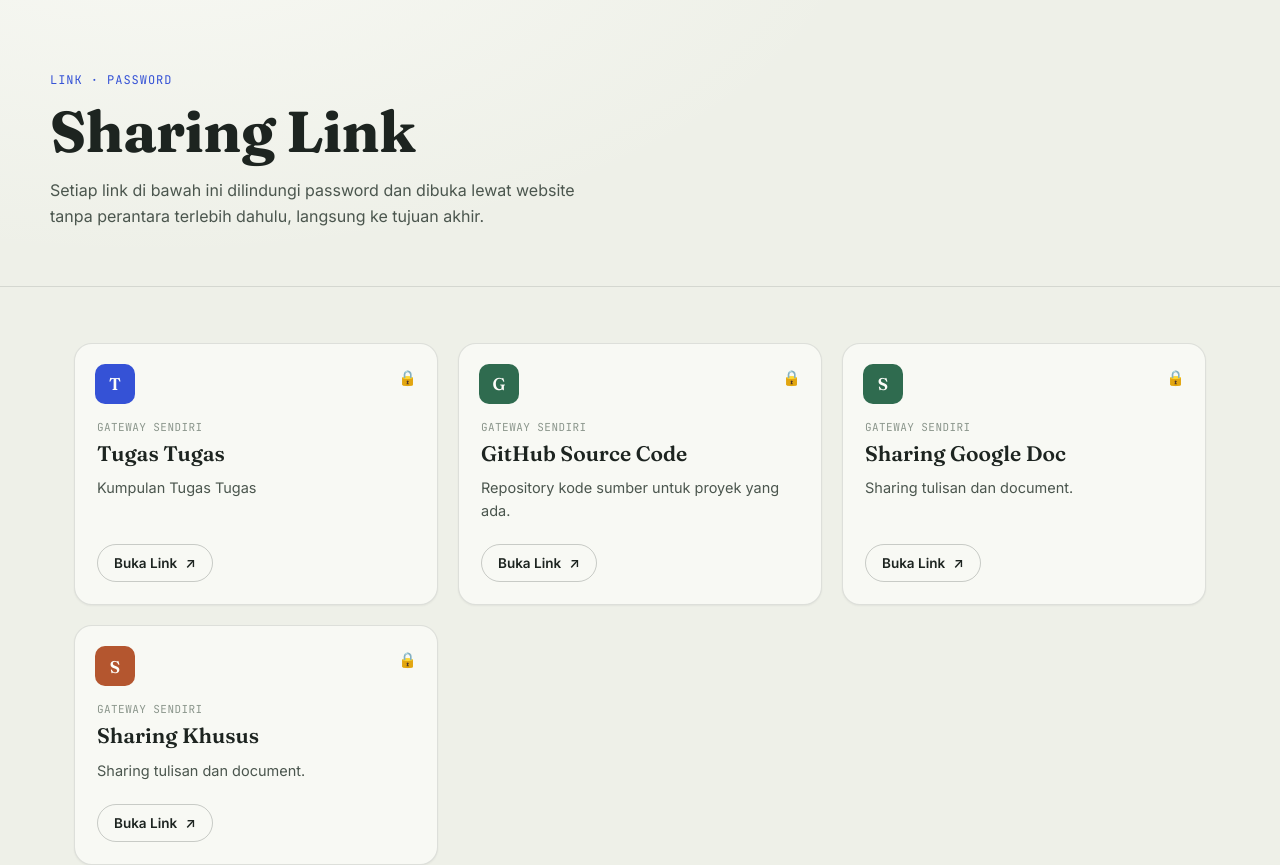
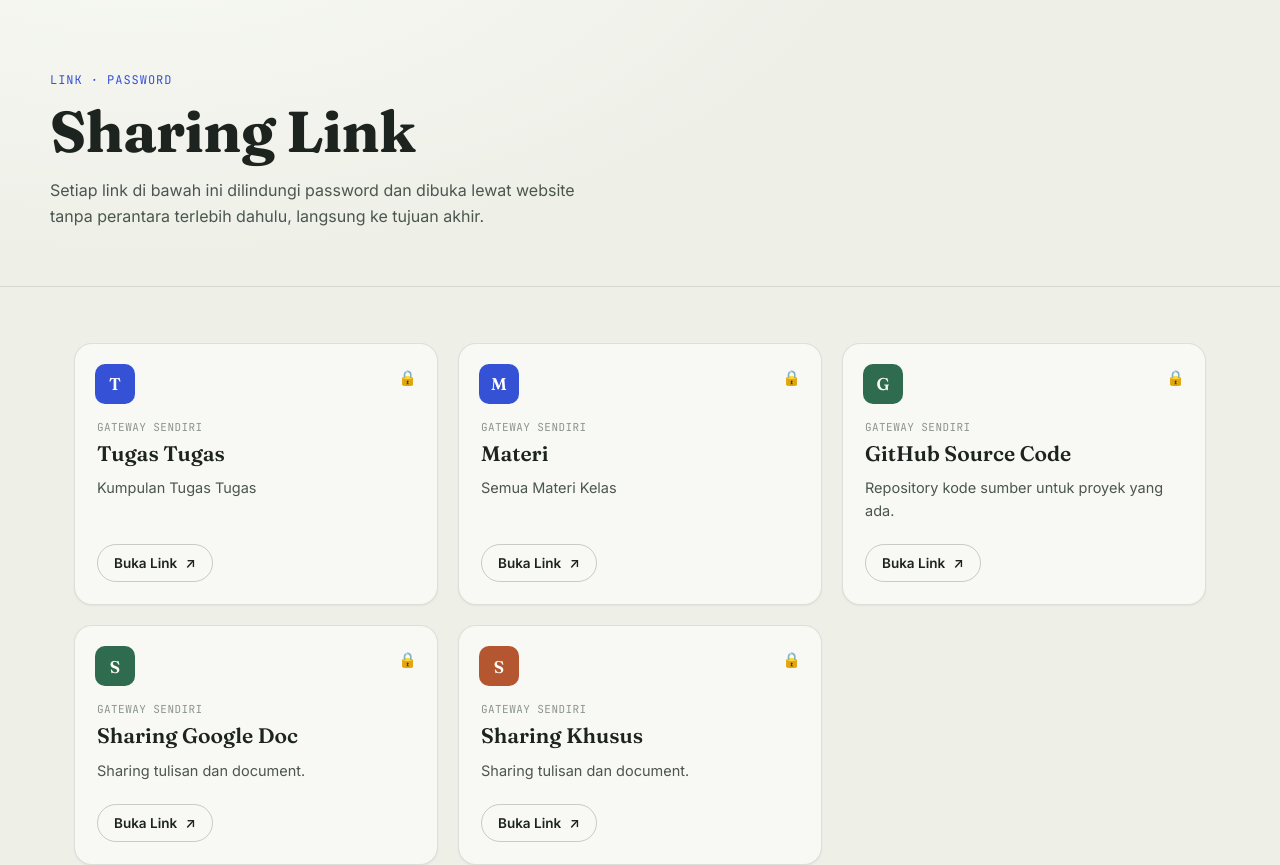
Before and after one commit to rdyt7/link, a React (Vite) app: page / in a window 1280 px wide. Shown: the top 865 px of the page. Built offline with nearby package versions, Linux system fonts and the light colour scheme.

Commit message:
add materi aja

```diff
--- a/src/data/links.js
+++ b/src/data/links.js
@@ -48,17 +48,17 @@ export const links = [
     password: "090909",
     selfHosted: true,
   },
-  // {
-  //   id: 2,
-  //   title: "resume aidil 23 agustus",
-  //   description: "Resume aidil. password : 123456",
-  //   gatewayUrl: "https://drive.google.com/drive/folders/1IoPw8MHzsAZOMLFo_3Z6cyiFXPA_HfZN?usp=sharing",
-  //   url: "https://drive.google.com/drive/folders/1IoPw8MHzsAZOMLFo_3Z6cyiFXPA_HfZN?usp=sharing",
-  //   password: "123456",
-  //   selfHosted: true,
-  // },
   {
     id: 2,
+    title: "Materi",
+    description: "Semua Materi Kelas",
+    gatewayUrl: "https://drive.google.com/drive/folders/1Kw7CODc7OxQGzrKpizytkzZuOlh2hmDA?usp=sharing",
+    url: "https://drive.google.com/drive/folders/1Kw7CODc7OxQGzrKpizytkzZuOlh2hmDA?usp=sharing",
+    password: "materiajar",
+    selfHosted: true,
+  },
+  {
+    id: 3,
     title: "GitHub Source Code",
     description: "Repository kode sumber untuk proyek yang ada.",
     gatewayUrl: "https://github.com/rdyt7",
@@ -67,7 +67,7 @@ export const links = [
     selfHosted: true,
   },
     {
-    id: 3,
+    id: 4,
     title: "Sharing Google Doc",
     description: "Sharing tulisan dan document.",
     gatewayUrl: "https://docs.google.com/document/d/1NFMogHgn1wT4dB-2cQCaj-lJjEdDErWRAeAfUXPKXl8/edit?usp=sharing",
@@ -76,7 +76,7 @@ export const links = [
     selfHosted: true,
   },
     {
-    id: 4,
+    id: 5,
     title: "Sharing Khusus",
     description: "Sharing tulisan dan document.",
     gatewayUrl: "https://docs.google.com/document/d/1OiNIWL7DV6Ysk8Dct51EQ_hOO4juwlZlcs9CQNCPk_E/edit?usp=sharing",
```
